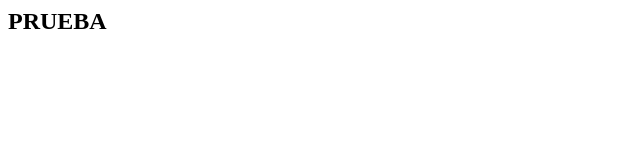
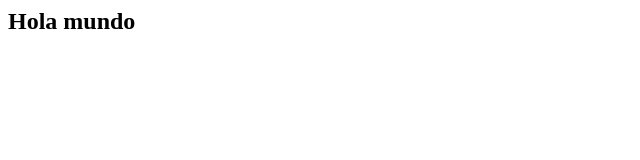
Before and after one commit to caliche409/proyectovs2_clone, a plain HTML site: page index.html in a window 1280 px wide. Shown: the full height of the page, 0-640 px from the left. Drawn offline with Linux system fonts and the light colour scheme.

Commit message:
prueba de hola mundo

```diff
--- a/index.html
+++ b/index.html
@@ -5,6 +5,6 @@
     <title>Document</title>
 </head>
 <body>
-    <h2>PRUEBA</h2>
+    <h2>Hola mundo</h2>
 </body>
 </html>
```
